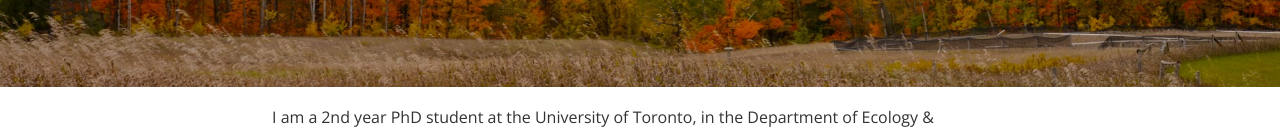
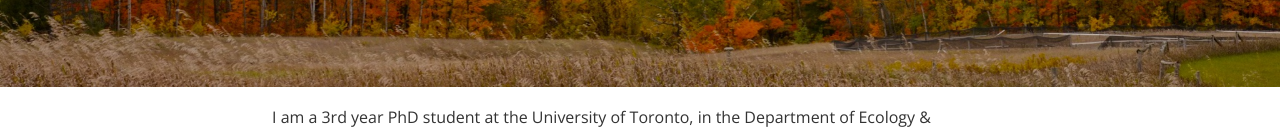
Before and after one commit to metekaanyuksel/metekaanyuksel.github.io, a Jekyll site: the page built from index.html, in a window 1280 px wide and 1069 px high. Shown: the part 369-506 px from the top of the window. Built offline with Jekyll 4.4.1, drawn with Linux system fonts in a browser that asks for light colours; nearby versions of some CDN libraries; some web fonts are replaced; the list of posts is cut into pages by our own code; some of the changed text lies outside the part shown.

Commit message:
changed bio slightly

```diff
--- a/index.html
+++ b/index.html
@@ -59,8 +59,8 @@
 <body>
 
   <!--<h1> <center> Welcome! </center> </h1>-->
-  <p> I am a 2nd year PhD student at the University of Toronto, in the Department of Ecology & Evolutionary Biology. I am co-supervised by Nicole Mideo and Matt Osmond. </p>
-  <p> <img src="/assets/mete_to.jpg" alt="Mete Pic" style="width:200px;margin-right:20px;"> </p> In my work, I combine mathematical modeling, genomics, simulation-based inference, and other tools to answer questions in evolutionary genetics, ecology, and epidemiology. My interests include zoonotic spillover emergence, i.e., the process by which animal pathogens jump species boundaries to infect and transmit between humans; patterns, causes, and consequences of pathogen recombination; recombination landscape evolution; and inference from genomic data. My current work combines several of these interests. For example, in one of my PhD chapters, I develop theory to predict in what host taxa (e.g., short- vs long- lived species) recombination between pathogen genotypes is most extensive, and test predictions of the theory using HPAI sequence data. Outside of science, I enjoy podcasts, cooking, spending time outdoors, and exploring the many neighborhoods of Toronto!
+  <p> I am a 3rd year PhD student at the University of Toronto, in the Department of Ecology & Evolutionary Biology. I am co-supervised by Nicole Mideo and Matt Osmond. </p>
+  <p> <img src="/assets/mete_to.jpg" alt="Mete Pic" style="width:200px;margin-right:20px;"> </p> In my work, I combine mathematical modeling, comparative genomics, simulation-based inference, and other tools to answer questions in evolutionary genetics, ecology, and epidemiology. My interests include zoonotic spillover emergence, i.e., the process by which animal pathogens jump species boundaries to infect and transmit between humans; causes and consequences of variation in recombination; viral genome evolution; and inference from genomic data. My current work combines several of these interests. For example, in one of my PhD chapters, I develop theory to predict in what host taxa (e.g., short- vs long- lived species) recombination between pathogen genotypes is most extensive, and test predictions of the theory using HPAI sequence data. Outside of science, I enjoy podcasts, cooking, spending time outdoors, and exploring the many neighborhoods of Toronto!
   <br>
   <p class="space-before"> If you want to learn more about me or what I am up to, shoot me an <a href="mete.yuksel@mail.utoronto.ca">email</a> or check out <a href="/assets/CV.pdf" target="_blank">my CV!</a> </p>
   </body>
```
Also changed, not shown: publications.md (+1 -0 lines).
